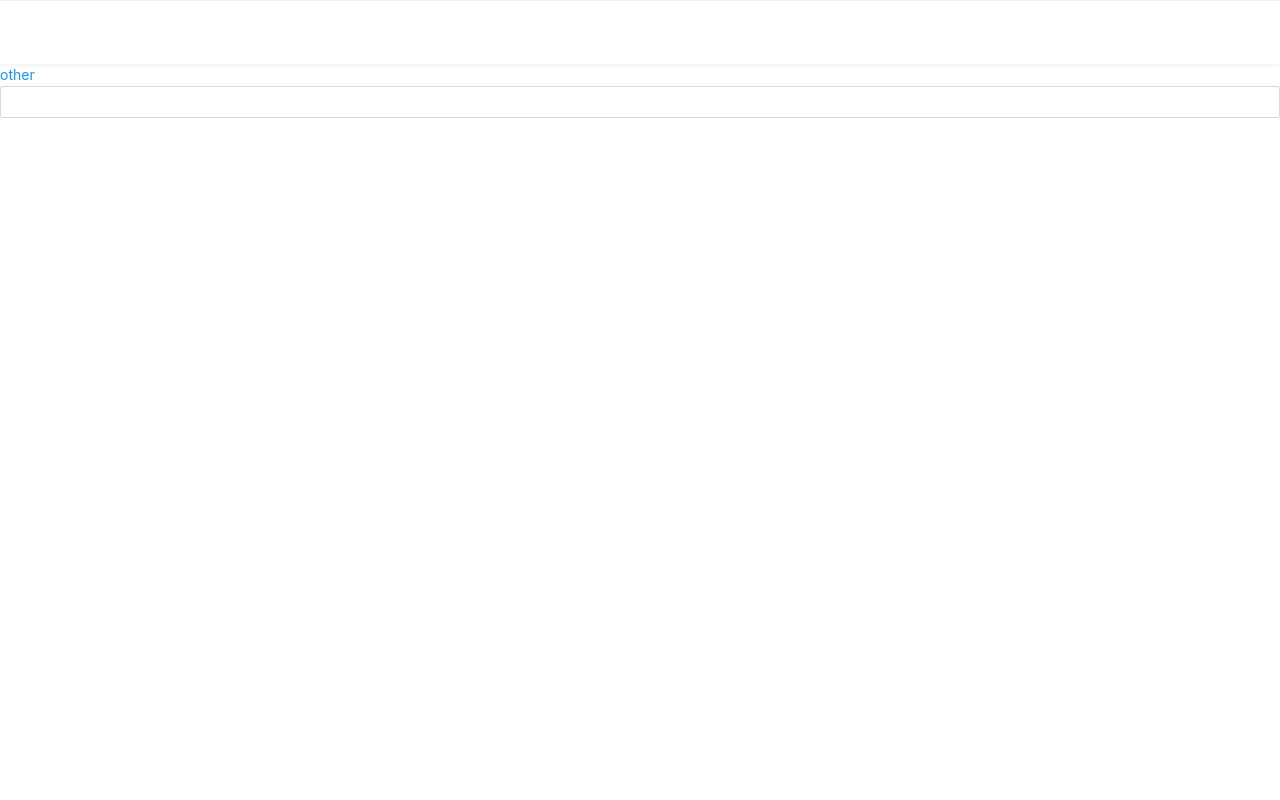
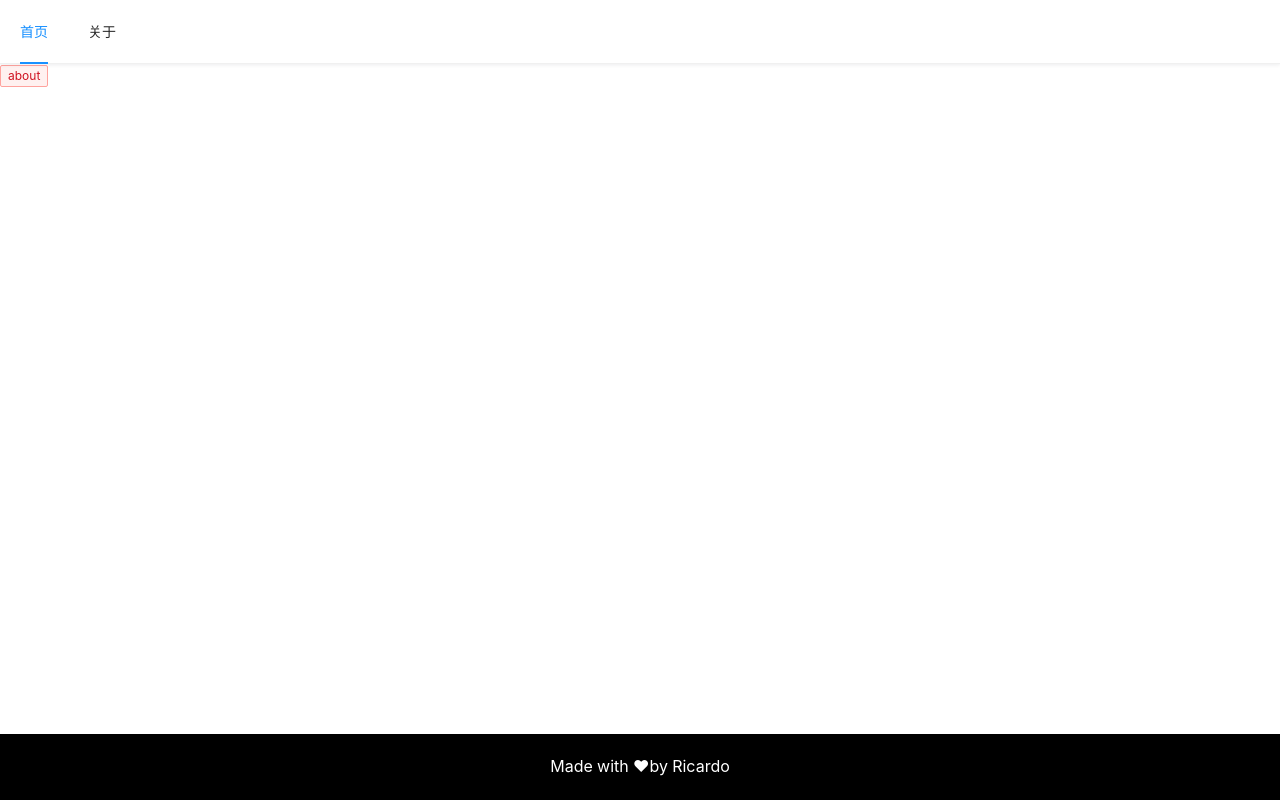
Before and after one commit to Ricardozhang/webpack-learn, a React app: page /about in a window 1280 px wide. Built offline with nearby package versions, Linux system fonts and the light colour scheme; the HTML template or start-up script is replaced by a standard one.

Commit message:
ADD: 动态懒加载路由

```diff
--- a/app.less
+++ /dev/null
@@ -1,10 +0,0 @@
-@import '~antd/dist/antd.css';
-
-.normal {
-    min-height: 100vh;
-    display: flex;
-    flex-direction: column;
-}
-.body {
-    flex: 1;
-}
--- a/app.tsx
+++ /dev/null
@@ -1,50 +0,0 @@
-import './app.less';
-import React from 'react';
-import ReactDOM from 'react-dom';
-import { Button, Input } from 'antd';
-import { BrowserRouter as Router, Route, Switch, NavLink } from 'react-router-dom';
-import Header from '@layouts/header';
-import loadable from '@loadable/component';
-
-const OtherComponent = loadable(() => import('@layouts/footer'));
-
-export class App extends React.Component<{}, {}> {
-
-    constructor(props: any) {
-        super(props);
-    }
-    render() {
-        return (
-            <Router>
-                <div className="normal">
-                    <Header />
-                    <NavLink to="other">other</NavLink>
-                    <div className="body">
-                        <Switch>
-                            <Route path="/" exact>
-                                home
-                            </Route>
-                            <Route path="/home">
-                                <Button>aaa</Button>
-                            </Route>
-                            <Route path="/about">
-                                <Input />
-                            </Route>
-                            <Route path="/other">
-                                <OtherComponent />
-                            </Route>
-                            <Route path="*">
-                                404
-                            </Route>
-                        </Switch>
-                    </div>
-                    {/* <Footer /> */}
-                </div>
-            </Router>
-        );
-    }
-}
-
-const element = document.createElement('div');
-document.body.append(element);
-ReactDOM.render(<App />, element);
--- /dev/null
+++ b/src/components/routerArea/index.tsx
@@ -0,0 +1,41 @@
+
+
+import React from 'react';
+import { Route, Switch, RouteProps } from 'react-router-dom';
+
+export interface IRouteProps extends RouteProps {
+    path: string;
+    component: any;
+    hide?: boolean;
+    name?: string;
+}
+interface IRouterAreaProps {
+    routes: IRouteProps[];
+}
+
+export default class RouterArea extends React.Component<IRouterAreaProps, {}> {
+
+    constructor(props: any) {
+        super(props);
+    }
+    render() {
+        const { routes } = this.props;
+        return (
+            <Switch>
+                {
+                    routes.map(route => {
+                        const Component = route.component;
+                        return (
+                            <Route
+                                key={ route.path as string }
+                                path={ route.path }
+                                exact={ route.exact }
+                                render={ () => <Component /> }
+                            />
+                        );
+                    })
+                }
+            </Switch>
+        );
+    }
+}
--- a/src/index.less
+++ b/src/index.less
@@ -1,5 +1,10 @@
+@import '~antd/dist/antd.css';
 
-
-.yellow {
-    color: yellow;
+.normal {
+    min-height: 100vh;
+    display: flex;
+    flex-direction: column;
 }
+.body {
+    flex: 1;
+}
--- /dev/null
+++ b/src/index.router.ts
@@ -0,0 +1,18 @@
+
+import { IRouteProps } from './components/routerArea';
+import loadable from '@loadable/component';
+
+export const routes: IRouteProps[] = [{
+    path: '/',
+    exact: true,
+    hide: true,
+    component: loadable(() => import('@pages/home'))
+}, {
+    path: '/home',
+    name: '首页',
+    component: loadable(() => import('@pages/home'))
+}, {
+    path: '/about',
+    name: '关于',
+    component: loadable(() => import('@pages/about'))
+}];
--- a/src/index.tsx
+++ b/src/index.tsx
@@ -1,15 +1,34 @@
 import './index.less';
+import React from 'react';
+import ReactDOM from 'react-dom';
+import { BrowserRouter as Router } from 'react-router-dom';
+import Header from '@layouts/header';
+import Footer from '@layouts/footer';
+import RouterArea from '@components/routerArea';
+import { routes } from './index.router';
+
+class App extends React.Component<{}, {}> {
+
+    render() {
+        return (
+            <Router>
+                <div className="normal">
+                    <Header routes={ routes } />
+                    <div className="body">
+                        <RouterArea routes={ routes } />
+                    </div>
+                    <Footer />
+                </div>
+            </Router>
+        );
+    }
+}
 
 const element = document.createElement('div');
-
-element.innerHTML = 'hello world';
-element.classList.add('red');
-element.classList.add('yellow');
-
-setTimeout(() => {
-    import(/* webpackChunkName: "print" */'./common').then(module => {
-        module.aaa();
-    });
-}, 5000);
-
 document.body.append(element);
+ReactDOM.render(<App />, element);
+// setTimeout(() => {
+//     import(/* webpackChunkName: "print" */'./common').then(module => {
+//         module.aaa();
+//     });
+// }, 5000);
--- a/src/layouts/header/index.tsx
+++ b/src/layouts/header/index.tsx
@@ -3,21 +3,28 @@ import React from 'react';
 import { Menu } from 'antd';
 import { NavLink } from 'react-router-dom';
 import './index.less';
+import { IRouteProps } from '@components/routerArea';
 
-export default class Header extends React.Component {
+interface IHeaderProps {
+    routes: IRouteProps[]
+}
+export default class Header extends React.Component<IHeaderProps> {
 
     render() {
-        // const { routes } = this.props;
+        const { routes } = this.props;
         return (
             <header className="header">
                 <Menu mode="horizontal" className="menu">
-                    {/* {
+                    {
                         routes.map(router => (
-                            <Menu.Item key={ router.path }>
+                            router.hide
+                            ? null
+                            :
+                            <Menu.Item key={ router.path as string }>
                                 <NavLink to={ router.path }>{ router.name }</NavLink>
                             </Menu.Item>
                         ))
-                    } */}
+                    }
                 </Menu>
             </header>
         );
--- /dev/null
+++ b/src/pages/about/index.tsx
@@ -0,0 +1,12 @@
+
+
+
+import React from 'react';
+import { Tag } from 'antd';
+
+export default class About extends React.Component {
+
+    render() {
+        return <Tag color="red">about</Tag>;
+    }
+}
--- /dev/null
+++ b/src/pages/home/index.tsx
@@ -0,0 +1,11 @@
+
+
+
+import React from 'react';
+
+export default class Home extends React.Component {
+
+    render() {
+        return 'Home';
+    }
+}
--- a/tsconfig.json
+++ b/tsconfig.json
@@ -13,7 +13,9 @@
         "module": "ESNext",
         "baseUrl": "./",
         "paths": {
-            "@layouts/*": ["src/layouts/*"] // 新增alias
+            "@layouts/*": ["src/layouts/*"],
+            "@components/*": ["src/components/*"],
+            "@pages/*": ["src/pages/*"]
         }
     }
 }
--- a/webpack.common.js
+++ b/webpack.common.js
@@ -2,10 +2,10 @@ const path = require('path');
 const HtmlWebpackPlugin = require('html-webpack-plugin');
 const { CleanWebpackPlugin } = require('clean-webpack-plugin');
 const MiniCssExtractPlugin = require('mini-css-extract-plugin');
-// const BundleAnalyzerPlugin = require('webpack-bundle-analyzer').BundleAnalyzerPlugin;
+const BundleAnalyzerPlugin = require('webpack-bundle-analyzer').BundleAnalyzerPlugin;
 module.exports = {
     entry: {
-        index: './app',
+        index: './src/index',
         // vendor: ['lodash']
     },
     output: { // 注： 热替换影响了chunkhash的使用，
@@ -23,7 +23,7 @@ module.exports = {
             filename: '[name].[hash].css',
             chunkFilename: '[id].[hash].css',
         }),
-        // new BundleAnalyzerPlugin()
+        new BundleAnalyzerPlugin()
     ],
     optimization: {
         splitChunks:{
@@ -48,7 +48,9 @@ module.exports = {
     resolve: {
         extensions: [ '.tsx', '.ts', '.js' ],
         alias: {
-            "@layouts": path.resolve("src/layouts")
+            "@layouts": path.resolve("src/layouts"),
+            "@components": path.resolve("src/components"),
+            "@pages": path.resolve("src/pages")
         }
     },
     module: {
```
